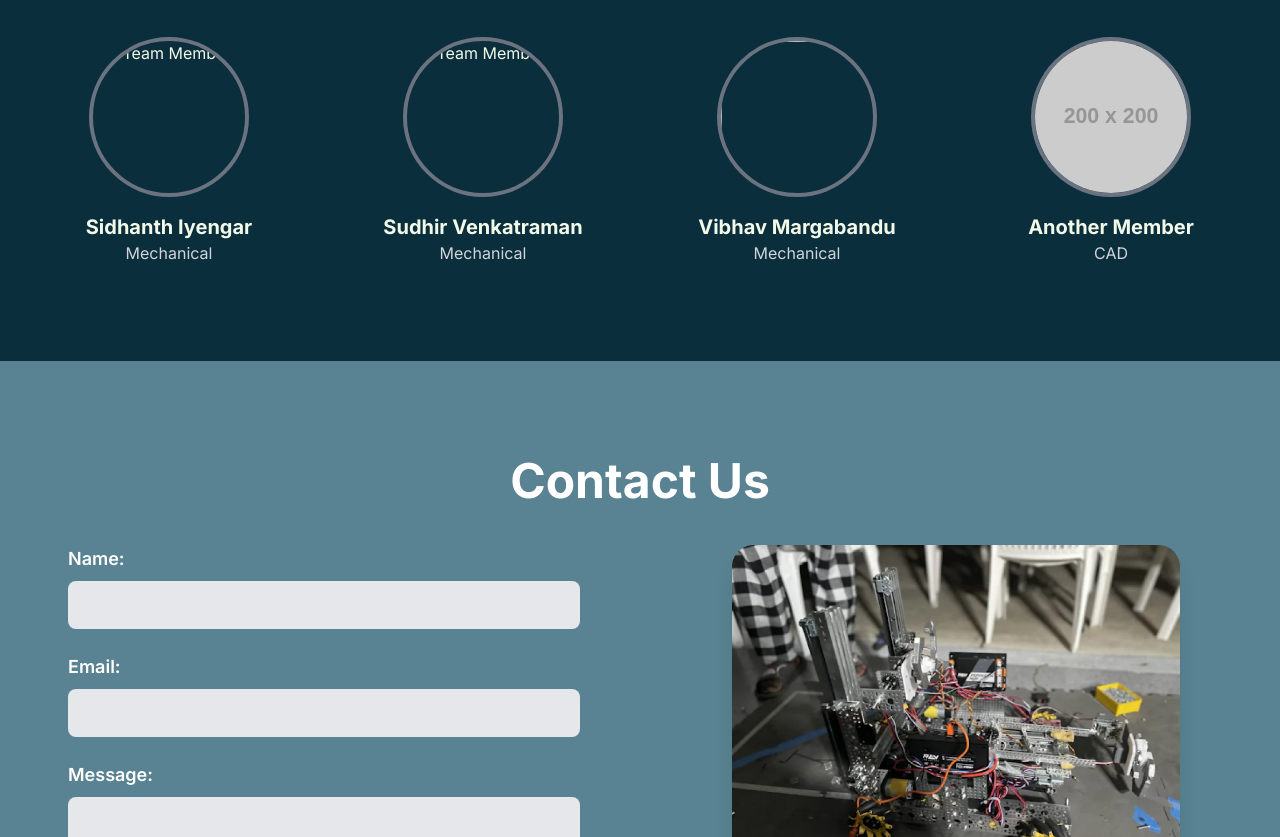
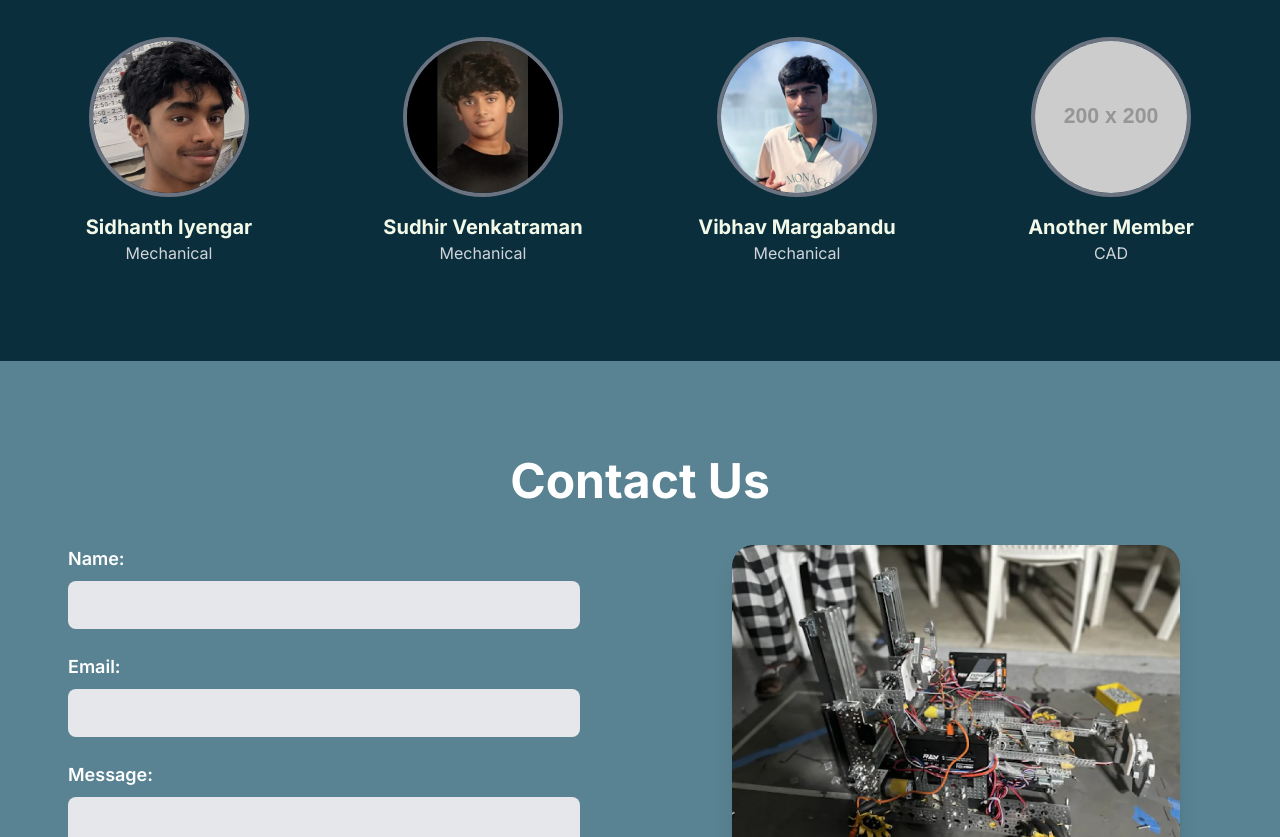
Before and after one commit to VivaanCode/FTCPoseidon, a plain HTML site: page index.html in a window 1280 px wide. Shown: the part 2239-3076 px from the top of the page. Drawn offline with nearby package versions, Linux system fonts and the light colour scheme; placeholder pictures from the web are drawn by us.

Commit message:
Forgot to add half the file extensions

```diff
--- a/index.html
+++ b/index.html
@@ -141,19 +141,19 @@
             <!-- Repeat for other members -->
             <div class="team-member text-center">
               <img class="w-40 h-40 rounded-full mx-auto mb-4 object-cover border-4 border-gray-500"
-                src="/img/team/sidhanth_mechanical" alt="Team Member">
+                src="/img/team/sidhanth_mechanical.png" alt="Team Member">
               <h3 class="text-xl font-bold">Sidhanth Iyengar</h3>
               <p class="text-gray-300">Mechanical</p>
             </div>
             <div class="team-member text-center">
               <img class="w-40 h-40 rounded-full mx-auto mb-4 object-cover border-4 border-gray-500"
-                src="/img/team/sudhir_mechanical" alt="Team Member">
+                src="/img/team/sudhir_mechanical.jpeg" alt="Team Member">
               <h3 class="text-xl font-bold">Sudhir Venkatraman</h3>
               <p class="text-gray-300">Mechanical</p>
             </div>
             <div class="team-member text-center">
               <img class="w-40 h-40 rounded-full mx-auto mb-4 object-cover border-4 border-gray-500"
-                src="/img/team/vibhav_mechanical">
+                src="/img/team/vibhav_mechanical.jpg">
               <h3 class="text-xl font-bold">Vibhav Margabandu</h3>
               <p class="text-gray-300">Mechanical</p>
             </div>
```
